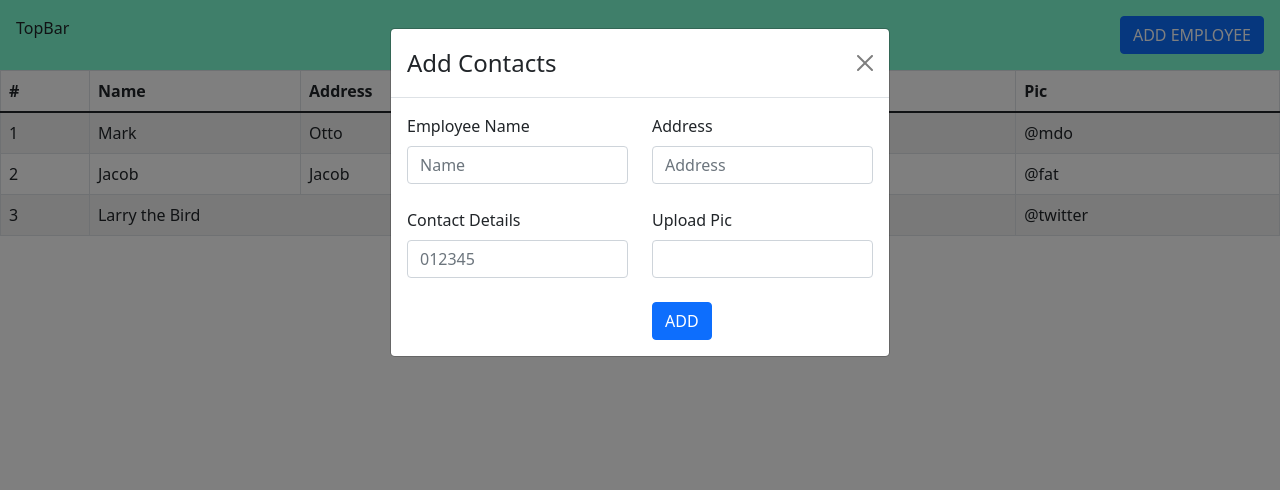
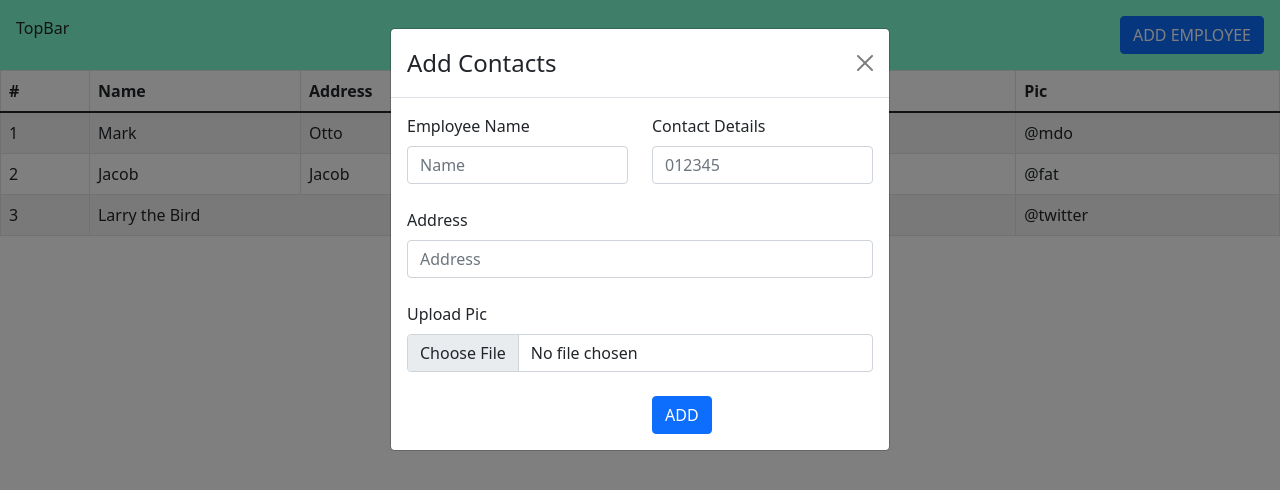
Before and after one commit to imshruti-git/Employee-Form, a React (Create React App) app: page / in a window 1280 px wide. Both pictures are taken after a click on the button "ADD EMPLOYEE". Shown: the top 490 px of the page. Built offline with nearby package versions, Linux system fonts and the light colour scheme.

Commit message:
added local storage

```diff
--- a/src/components/AppForm.js
+++ b/src/components/AppForm.js
@@ -1,18 +1,28 @@
 import React, { useState, useEffect } from 'react'
 import { Form, Row, Col, Button } from 'react-bootstrap'
 
+//getting the values from localstorage//
+    const getDatafromLS=()=>{
+        const data = localStorage.getItem('records');
+        if(data){
+            return JSON.parse(data);
+        }
+        else{
+            return []
+        }
+    }
 
 const AppForm = ({handleClose}) => {
 
     //main array of objects
-    const [records, setRecords] = useState([]);
+    const [records, setRecords] = useState(getDatafromLS());
 
     //input field states //
 
     const [name, setName] = useState('');
     const [contact, setContact] = useState('');
     const [address, setAddress] = useState('');
-    const [profilepic, setProfilepic] = useState('');
+    const [profilepic, setProfilepic] = useState(null);
 
     //form submit event//
     const handleSubmit=(e)=>{
@@ -36,9 +46,9 @@ const AppForm = ({handleClose}) => {
 
 
     //saving data to local storage//
-   // useEffect(()=>{
-      //  localStorage.setItem('records', JSON.stringify(records));
-    //},[records])
+    useEffect(()=>{
+       localStorage.setItem('records', JSON.stringify(records));
+    },[records])
 
   return (
     <div>
@@ -47,35 +57,46 @@ const AppForm = ({handleClose}) => {
                 <Col>
                     <Form.Label>Employee Name</Form.Label>
                     <Form.Control
+                        type='text'
                         placeholder="Name"
                         onChange={(e) => setName(e.target.value)}
                         value={name}
                     />
                 </Col>
                 <Col>
-                    <Form.Label>Address</Form.Label>
+                <Form.Label>Contact Details</Form.Label>
+                    <Form.Control
+                        type='number'
+                        placeholder="012345"
+                        onChange={(e) => setContact(e.target.value)}
+                        value={contact}
+                    />
+                </Col>
+            </Row>
+                <br/>
+            <Row>
+                <Col>
+
+                     <Form.Label>Address</Form.Label>
                     <Form.Control
                         placeholder="Address"
                         onChange={(e) => setAddress(e.target.value)}
                         value={address}
                     />
                 </Col>
+
             </Row>
-                <br/>
+            <br/>
             <Row>
-                <Col>
-                    <Form.Label>Contact Details</Form.Label>
-                    <Form.Control
-                        placeholder="012345"
-                        onChange={(e) => setContact(e.target.value)}
-                        value={contact}
-                    />
-                </Col>
-                <Col>
+            <Col>
                     <Form.Label>Upload Pic</Form.Label>
                     <Form.Control
-                        onChange={(e) => setProfilepic(e.target.value)}
-                        value={profilepic}
+                        type='file'
+                        name="myImage"
+                        onChange={(e) => {
+                            console.log(e.target.files[0]);
+                            setProfilepic(e.target.files[0])
+                        }}
                     />
                 </Col>
             </Row>
```
